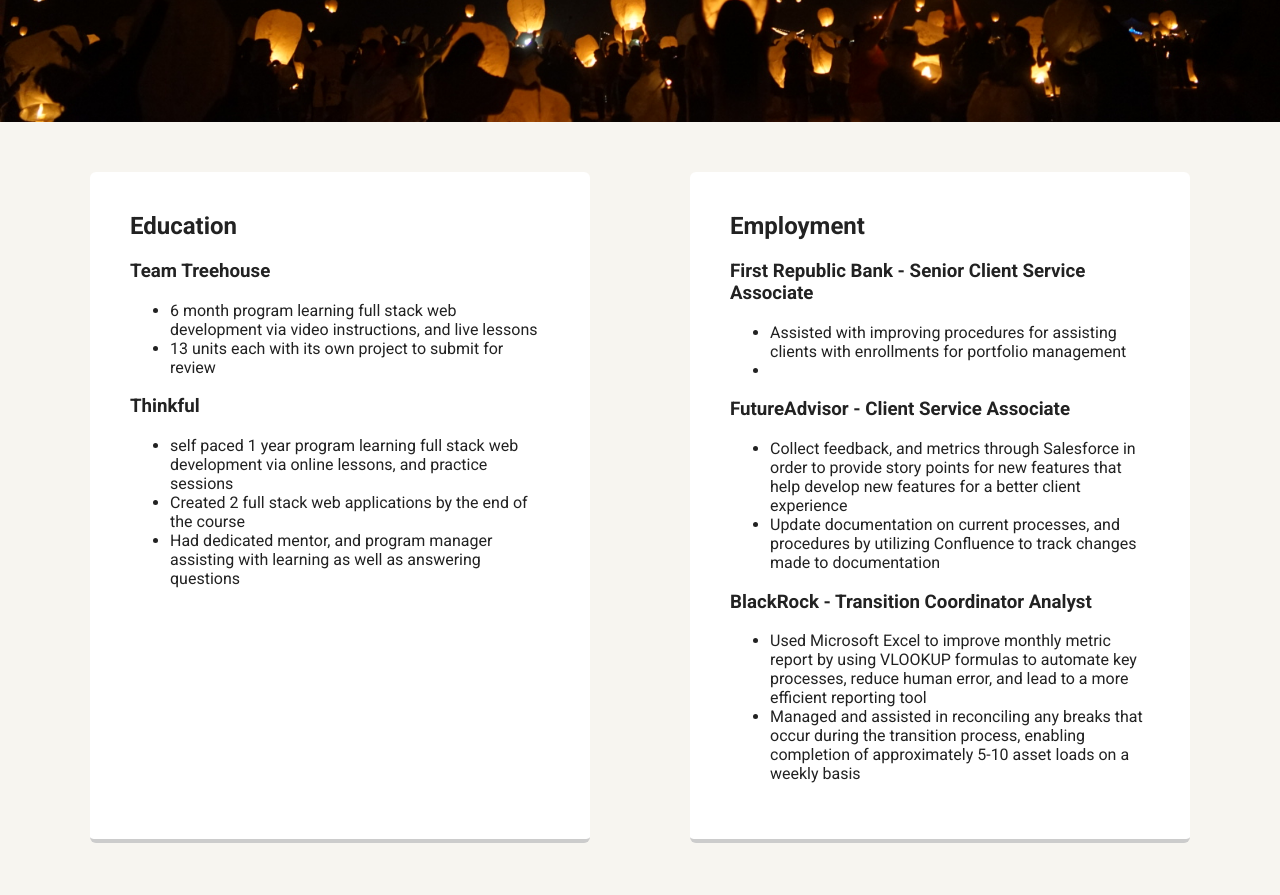
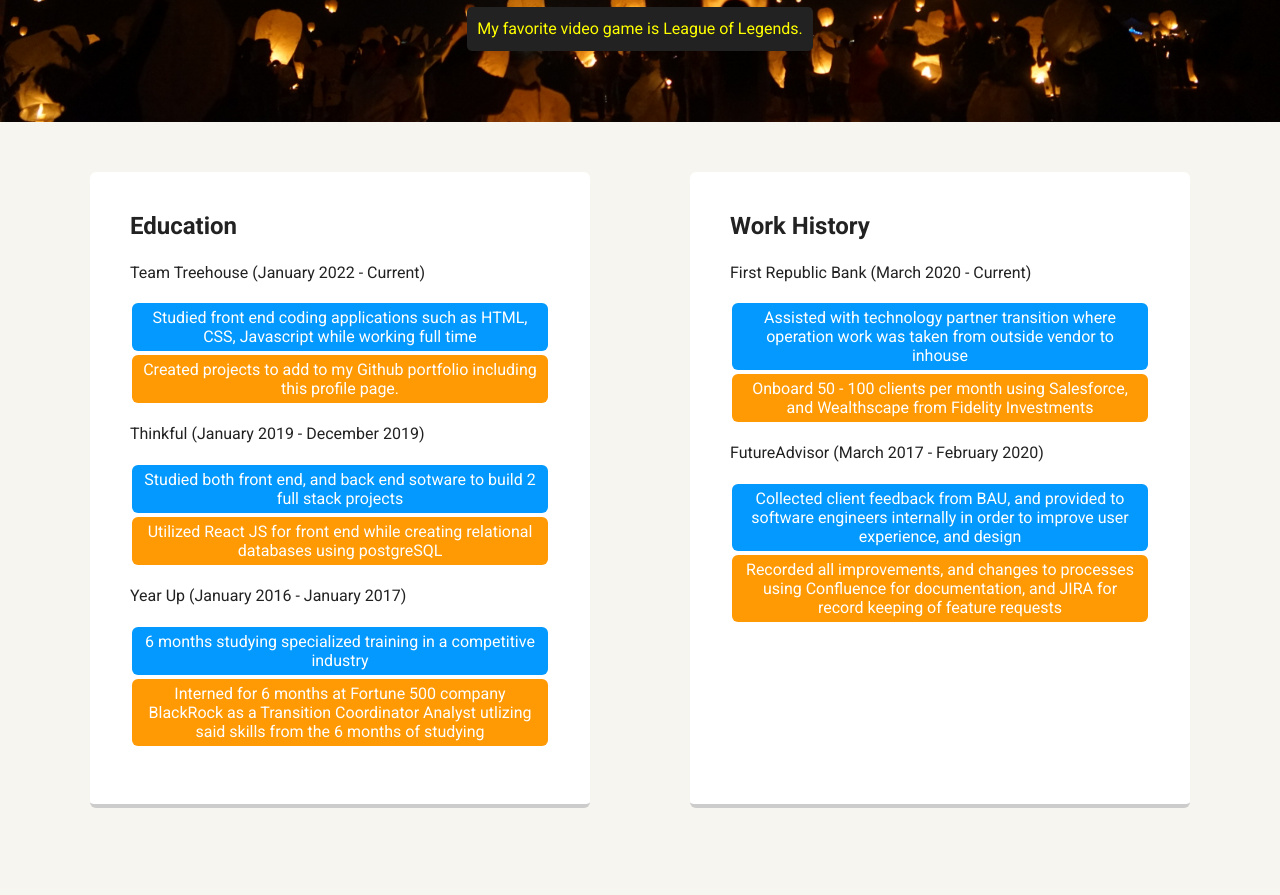
Before and after one commit to kevinakadamian19/Profile-Page, a plain HTML site: page experience.html in a window 1280 px wide. Shown: the part 348-1243 px from the top of the page. Drawn offline with Linux system fonts and the light colour scheme; a web font is replaced by a local one.

Commit message:
Updated profile page
Add 2 images to the image folder.

Added more relevant experience for my work, and education sections.

HTML is more or less the same just different with the images, and background.

```diff
--- a/experience.html
+++ b/experience.html
@@ -2,7 +2,7 @@
 <html lang="en">
 <head>
   <meta charset="utf-8">
-  <title>Kevin Damian Ta's Profile</title>
+  <title>Kevin Damian Ta's Experience </title>
   <meta name="viewport" content="width=device-width, initial-scale=1.0">
   <link rel="stylesheet" href="styles.css">
   <link href="https://fonts.googleapis.com/css?family=Muli%7CRoboto:400,300,500,700,900" rel="stylesheet"></head>
@@ -17,55 +17,52 @@
     </div>
 
     <header>
-        <img src="images/profile3.jpeg" alt="Drawing of Kevin Damian Ta" class="profile-image">
-        <h1 class="tag name">My Experience</h1>
+      <img src="images/profile_pic.jpeg" alt="Drawing of Kevin Damian Ta" class="profile-image">
+      <h1 class="tag name">Hello, I’m Kevin.</h1>
+      <p class="tag location">My favorite video game is League of Legends.</p>
     </header>
 
     <main class="flex">
-
       <div class="card">
         <h2>Education</h2>
-            <h3>Team Treehouse</h3>
-            <ul>
-                <li>6 month program learning full stack web development via video instructions, and live lessons</li>
-                <li>13 units each with its own project to submit for review</li>
+        <p>Team Treehouse (January 2022 - Current)</p>
+        <ul class="skills">
+            <li>Studied front end coding applications such as HTML, CSS, Javascript while working full time</li>
+            <li>Created projects to add to my Github portfolio including this profile page.</li>
         </ul>
-            <h3>Thinkful</h3>
-            <ul>
-                <li>self paced 1 year program learning full stack web development via online lessons, and practice sessions</li>
-                <li>Created 2 full stack web applications by the end of the course</li>
-                <li>Had dedicated mentor, and program manager assisting with learning as well as answering questions</li>
+        <p>Thinkful (January 2019 - December 2019)</p>
+        <ul class="skills">
+            <li>Studied both front end, and back end sotware to build 2 full stack projects</li>
+            <li>Utilized React JS for front end while creating relational databases  using postgreSQL</li>
+        </ul>
+        <p>Year Up (January 2016 - January 2017)</p>
+        <ul class="skills">
+            <li>6 months studying specialized training in a competitive industry</li>
+            <li>Interned for 6 months at Fortune 500 company BlackRock as a Transition Coordinator Analyst utlizing said skills from the 6 months of studying</li>
           </ul>
       </div>
 
       <div class="card">
-            <h2>Employment</h2>
-            <h3>First Republic Bank - Senior Client Service Associate</h3>
-            <ul>
-                <li>Assisted with improving procedures for assisting clients with enrollments for portfolio management</li>
-                <li></li>
+        <h2>Work History</h2>
+        <p>First Republic Bank (March 2020 - Current)</p>
+        <ul class="skills">
+            <li>Assisted with technology partner transition where operation work was taken from outside vendor to inhouse</li>
+            <li>Onboard 50 - 100 clients per month using Salesforce, and Wealthscape from Fidelity Investments</li>
         </ul>
-            <h3>FutureAdvisor - Client Service Associate</h3>
-            <ul>
-                <li>Collect feedback, and metrics through Salesforce in order to provide story points for new features that help develop new features for a better client experience</li>
-                <li>Update documentation on current processes, and procedures by utilizing Confluence to track changes made to documentation</li>
-            </ul>
-            <h3>BlackRock - Transition Coordinator Analyst</h3>
-            <ul>
-                <li>Used Microsoft Excel to improve monthly metric report by using VLOOKUP formulas to automate key processes, reduce human error, and lead to a more efficient reporting tool</li>
-                <li>Managed and assisted in reconciling any breaks that occur during the transition process, enabling completion of approximately 5-10 asset loads on a weekly basis</li>
+        <p>FutureAdvisor (March 2017 - February 2020)</p>
+        <ul class="skills">
+            <li>Collected client feedback from BAU, and provided to software engineers internally in order to improve user experience, and design</li>
+            <li>Recorded all improvements, and changes to processes using Confluence for documentation, and JIRA for record keeping of feature requests</li>
           </ul>
       </div>
 
     </main>
-
     <footer>
       <ul>
-          <li><a href="https://www.linkedin.com/in/kevindamianta" class="social linkedin">LinkedIn</a></li>
+        <li><a href="https://www.linkedin.com/in/kevindamianta/" class="social linkedin">LinkedIn</a></li>
         <li><a href="https://github.com/kevinakadamian19" class="social github">Github</a></li>
       </ul>
       <p class="copyright">Copyright 2022, Kevin Damian Ta</p>
     </footer>
-
   </body>
   </html>
--- a/styles.css
+++ b/styles.css
@@ -57,10 +57,11 @@ a:hover {
 
 header {
   text-align: center;
-  background: url('images/background1.jpeg') no-repeat bottom center ;
+  background: url('images/background.JPG') no-repeat top center ;
   background-size: cover;
   overflow: hidden;
   padding-top: 60px;
+  background-position-y: bottom;
 }
 header {
   line-height: 1.5;
```
Also changed, not shown: index.html (+8 -8 lines), images/background.JPG (added), images/profile_pic.jpeg (added), 1 other file. Lines whose indentation alone changed are shown as unchanged.
